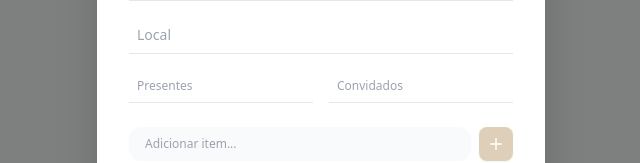
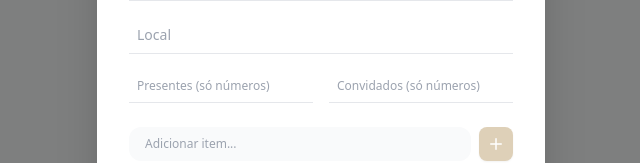
Before and after one commit to layssa20pinheiro-oss/app-checklist-saida, a Next.js app: page / in a window 1280 px wide. Shown: the part 332-495 px from the top of the page, without its empty margins (319-959 px from the left). Built offline with nearby package versions, Linux system fonts and the light colour scheme.

Commit message:
Update index.js

```diff
--- a/pages/index.js
+++ b/pages/index.js
@@ -68,7 +68,6 @@ export default function ChecklistApp() {
     if (!form.evento || !form.responsavel) return alert("Preencha o evento e a assinatura.");
     setLoading(true);
     try {
-      // A BLINDAGEM MÁXIMA: Evitando erros do banco de dados!
       const dadosParaSalvar = {
         evento: form.evento,
         local: form.local,
@@ -77,13 +76,19 @@ export default function ChecklistApp() {
         obs: form.observacoes,
         itens: itens,
         foto_url: fotoUrl,
-        pdf_url: 'link-pendente' // Desligamos o print pesado por segurança!
+        pdf_url: 'link-pendente'
       };
 
-      // SEGREDO PARA MATAR O ERRO 22P02:
-      // Só envia presentes e convidados se você realmente tiver digitado algo neles
-      if (form.presentes && form.presentes !== '') dadosParaSalvar.presentes = form.presentes;
-      if (form.convidados && form.convidados !== '') dadosParaSalvar.convidados = form.convidados;
+      // O FILTRO MÁGICO: Transforma traços e letras em vazio para não quebrar o banco!
+      if (form.presentes) {
+          const numPresentes = form.presentes.toString().replace(/\D/g, '');
+          if (numPresentes !== '') dadosParaSalvar.presentes = parseInt(numPresentes);
+      }
+
+      if (form.convidados) {
+          const numConvidados = form.convidados.toString().replace(/\D/g, '');
+          if (numConvidados !== '') dadosParaSalvar.convidados = parseInt(numConvidados);
+      }
 
       let res = isEditing
         ? await supabase.from('checklists').update(dadosParaSalvar).eq('id', reportId).select()
@@ -132,8 +137,8 @@ export default function ChecklistApp() {
               <input className="w-full border-b p-2 outline-none text-sm" placeholder="Evento" value={form.evento} onChange={e=>setForm({...form, evento: e.target.value})} />
               <input className="w-full border-b p-2 outline-none text-sm" placeholder="Local" value={form.local} onChange={e=>setForm({...form, local: e.target.value})} />
               <div className="flex gap-4">
-                  <input className="w-full border-b p-2 outline-none text-xs" placeholder="Presentes" value={form.presentes} onChange={e=>setForm({...form, presentes: e.target.value})} />
-                  <input className="w-full border-b p-2 outline-none text-xs" placeholder="Convidados" value={form.convidados} onChange={e=>setForm({...form, convidados: e.target.value})} />
+                  <input className="w-full border-b p-2 outline-none text-xs" placeholder="Presentes (só números)" value={form.presentes} onChange={e=>setForm({...form, presentes: e.target.value})} />
+                  <input className="w-full border-b p-2 outline-none text-xs" placeholder="Convidados (só números)" value={form.convidados} onChange={e=>setForm({...form, convidados: e.target.value})} />
               </div>
               <div className="flex gap-2 pt-2">
                   <input className="flex-1 bg-gray-50 rounded-xl px-4 text-xs outline-none" placeholder="Adicionar item..." value={novoItem} onChange={e=>setNovoItem(e.target.value)} onKeyDown={(e) => e.key === 'Enter' && (setItens([...itens, novoItem]), setNovoItem(''))} />
```
